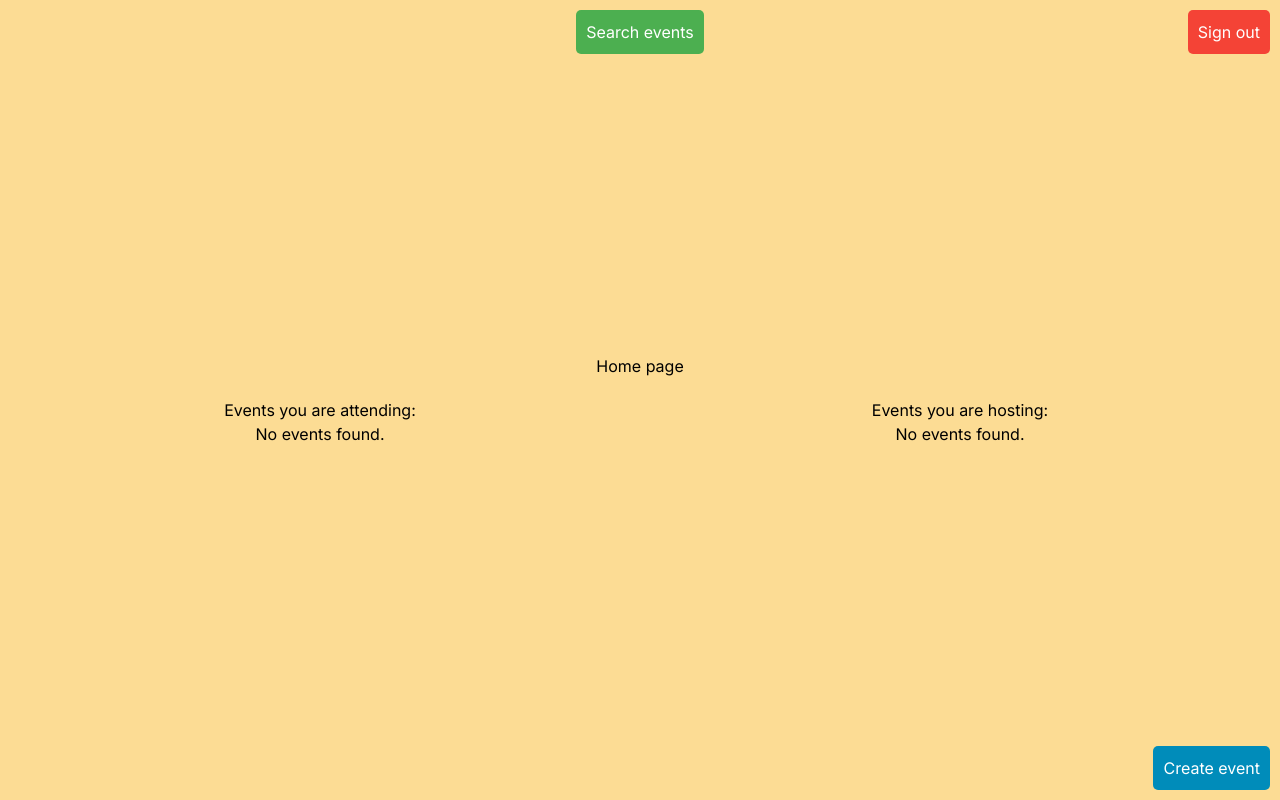
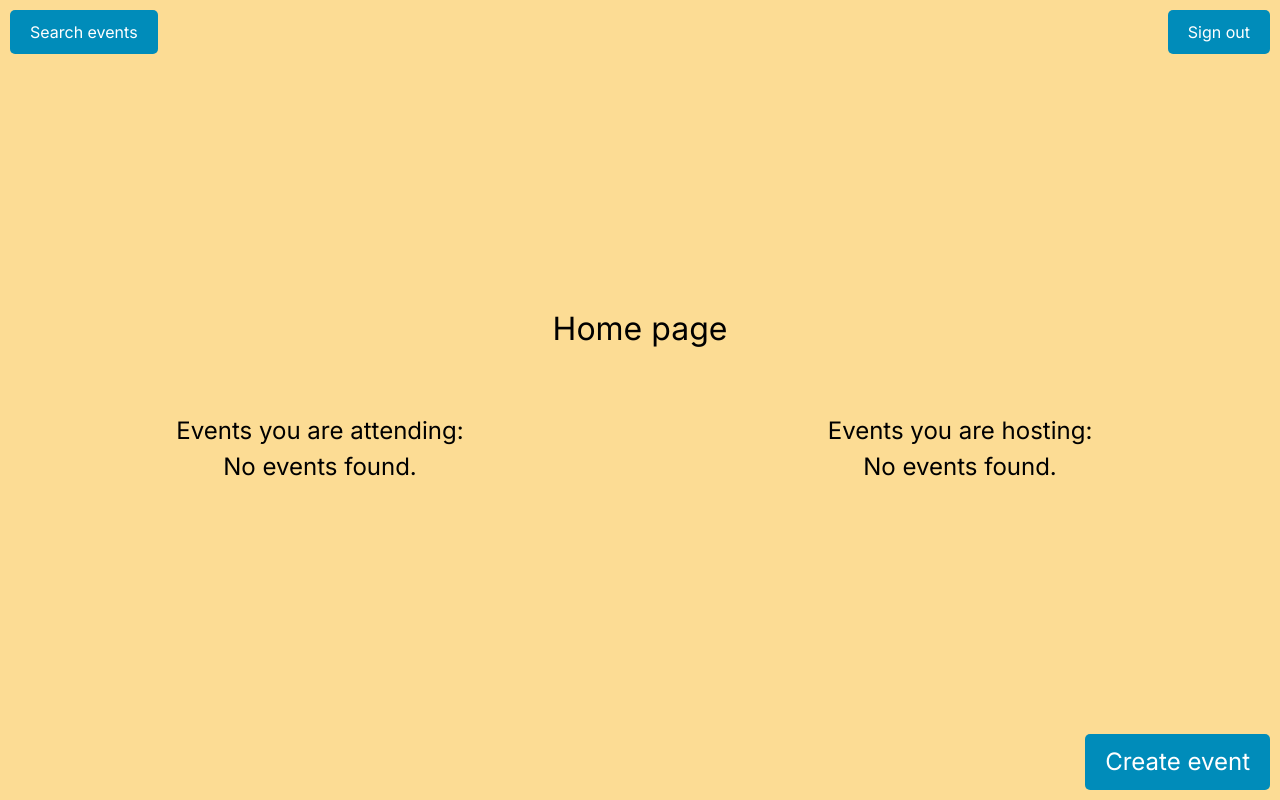
Before and after one commit to JustTOMEK/sportplanner, a Next.js app in the folder frontend/: page /home in a window 1280 px wide. Built offline with nearby package versions, Linux system fonts and the light colour scheme.

Commit message:
Updated styles for home page

```diff
--- a/frontend/src/Styles/HomePage.css
+++ b/frontend/src/Styles/HomePage.css
@@ -1,35 +1,12 @@
+/* HomePage.css */
 
-.logout_button {
-    position: absolute;
-    top: 0;
-    right: 0;
-    margin: 10px;
-    padding: 10px;
-    background-color: #f44336;
-    color: white;
-    border: none;
-    border-radius: 5px;
-    cursor: pointer;
+.header {
+    font-size: 2rem;
+    margin-bottom: 20px;
 }
 
-.search_button {
-    position: absolute;
-    top: 0;
-    margin: 10px;
-    padding: 10px;
-    background-color: #4CAF50;
-    color: white;
-    border: none;
-    border-radius: 5px;
-    cursor: pointer;
-}
-
-.create_event_button {
-    position: absolute;
-    bottom: 0;
-    right: 0;
-    margin: 10px;
-    padding: 10px;
+.logout_button, .search_button, .create_event_button {
+    padding: 10px 20px;
     background-color: #008CBA;
     color: white;
     border: none;
@@ -37,26 +14,75 @@
     cursor: pointer;
 }
 
-.events_header_1, .events_header_2 {
-    font-size: 1.5rem;
-    margin: 20px 0;
+.logout_button {
+    position: absolute;
+    top: 10px;
+    right: 10px;
+}
+
+.search_button {
+    position: absolute;
+    top: 10px;
+    left: 10px;
+}
+
+.create_event_button {
+    position: absolute;
+    bottom: 10px;
+    right: 10px;
 }
 
 .events-container {
     display: flex;
     width: 100%;
     justify-content: space-around;
-    margin-top: 20px;
+    margin-top: 40px;
 }
 
 .events-header {
     width: 45%;
 }
 
-.events-header_1 {
+.events-header_1, .events-header_2 {
     text-align: center;
+    font-size: 1.5rem;
+    margin-bottom: 10px;
 }
 
-.events-header_2 {
-    text-align: center;
+.events-table {
+    width: 100%;
+    border-collapse: collapse;
 }
+
+.events-table td, .events-table th {
+    border: 1px solid #ddd;
+    padding: 8px;
+}
+
+.events-table th {
+    background-color: #f2f2f2;
+    color: #333;
+    font-weight: normal;
+}
+
+.owned-events-list {
+    list-style-type: none;
+    padding: 0;
+}
+
+.owned-events-list li {
+    margin-bottom: 10px;
+    padding: 8px;
+    background-color: #f2f2f2;
+    border: 1px solid #ddd;
+    border-radius: 5px;
+}
+
+.more-info-button {
+    padding: 8px 16px;
+    background-color: #4CAF50;
+    color: white;
+    border: none;
+    border-radius: 5px;
+    cursor: pointer;
+}
```
